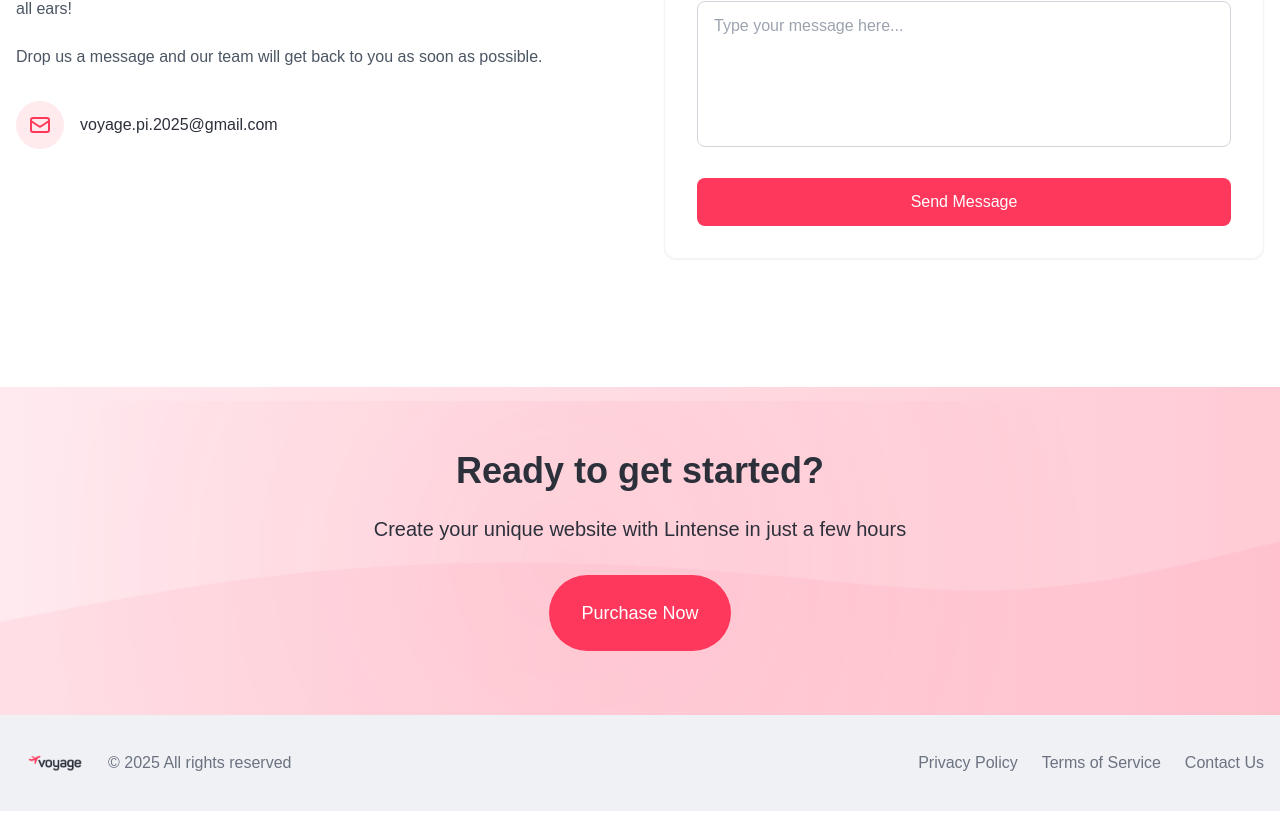
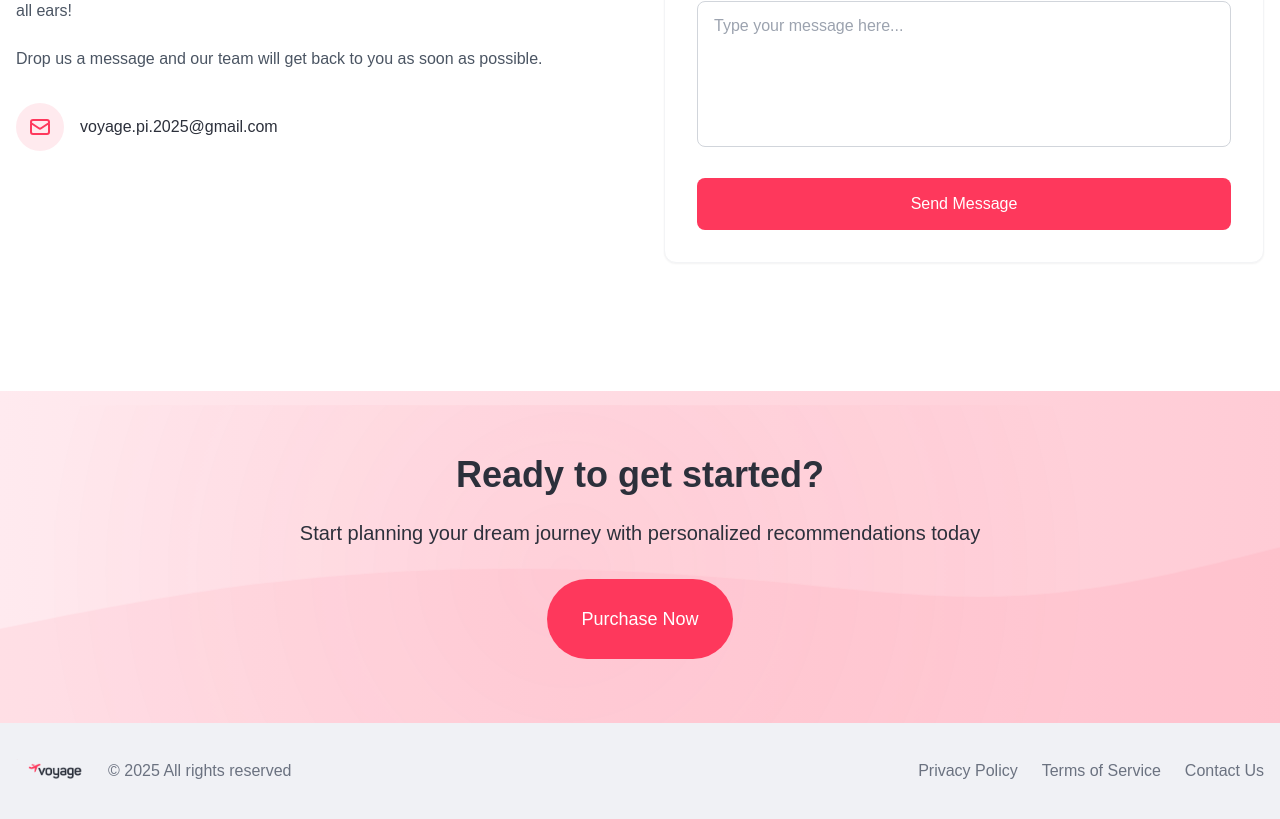
Before and after one commit to voyage-pi/landing-page, a React (Vite) app: page / in a window 1280 px wide. Shown: the part 3911-4730 px from the top of the page. Built offline with nearby package versions, Linux system fonts and the light colour scheme.

Commit message:
buttons hovering

```diff
--- a/src/app/page.tsx
+++ b/src/app/page.tsx
@@ -467,7 +467,7 @@ export default function Home() {
                 <Button
                   type="submit"
                   disabled={isSubmitting}
-                  className="w-full bg-[#fe385c] hover:bg-[#e42a4e] text-white py-3 rounded-lg"
+                  className="w-full bg-[#fe385c] border-2 border-transparent hover:bg-transparent hover:border-2 hover:border-[#fe385c] hover:text-[#fe385c] text-white py-3 rounded-lg"
                 >
                   {isSubmitting ? "Sending..." : "Send Message"}
                 </Button>
@@ -498,10 +498,10 @@ export default function Home() {
 
         <div className="container mx-auto px-4 text-center relative z-10">
           <h2 className="text-3xl md:text-4xl font-bold mb-6 text-[#2c303b]">Ready to get started?</h2>
-          <p className="text-lg md:text-xl mb-8 max-w-2xl mx-auto text-[#2c303b]">
-            Create your unique website with Lintense in just a few hours
+          <p className="text-lg md:text-xl mb-8 max-w-3xl mx-auto text-[#2c303b]">
+            Start planning your dream journey with personalized recommendations today
           </p>
-          <Button className="bg-[#fe385c] hover:bg-[#e42a4e] text-white rounded-full px-8 py-6 text-lg">
+          <Button className="bg-[#fe385c] border-2 border-transparent hover:bg-transparent hover:border-2 hover:border-[#fe385c] hover:text-[#fe385c] text-white rounded-full px-8 py-6 text-lg">
             Purchase Now
           </Button>
         </div>
```
